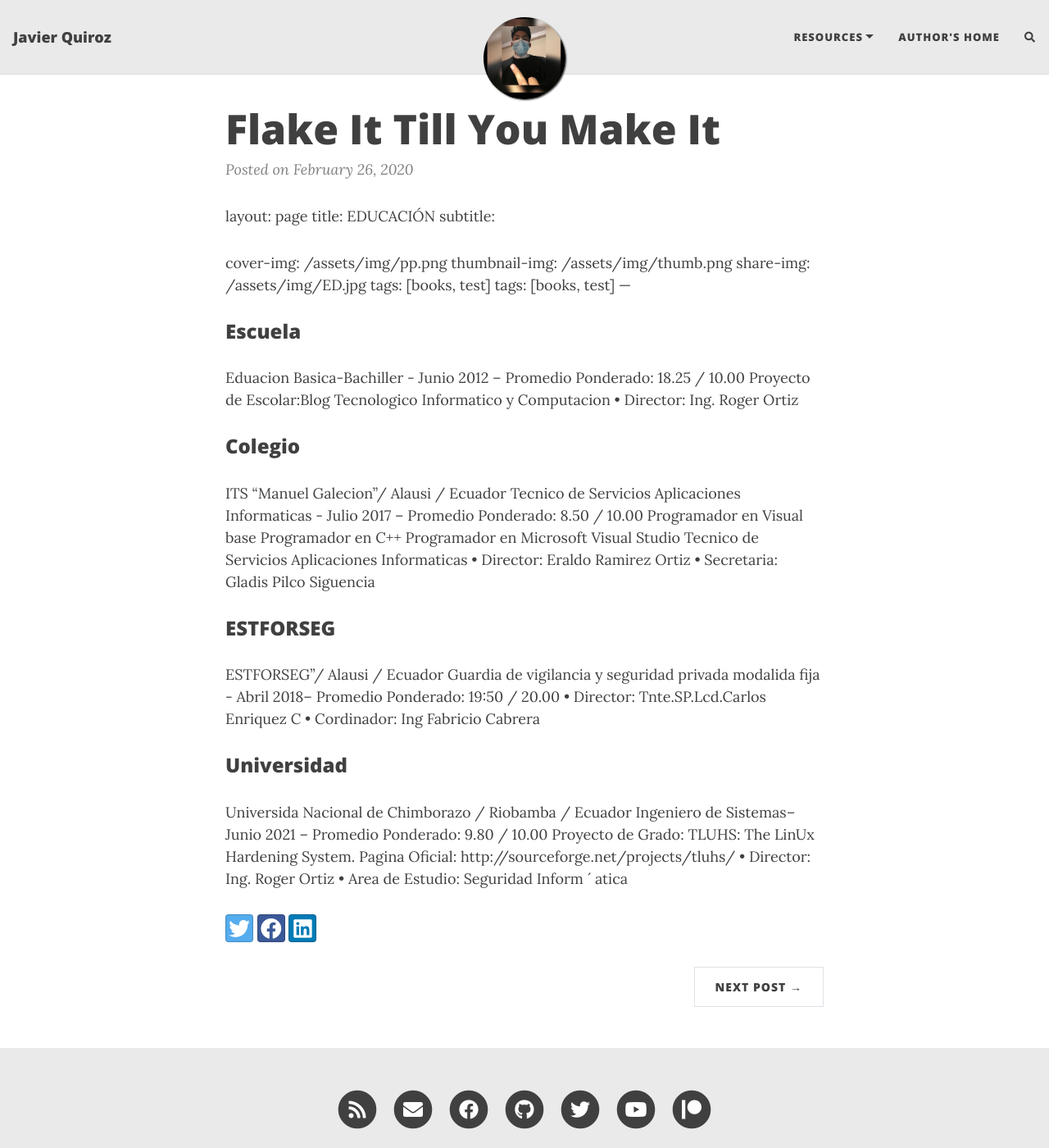
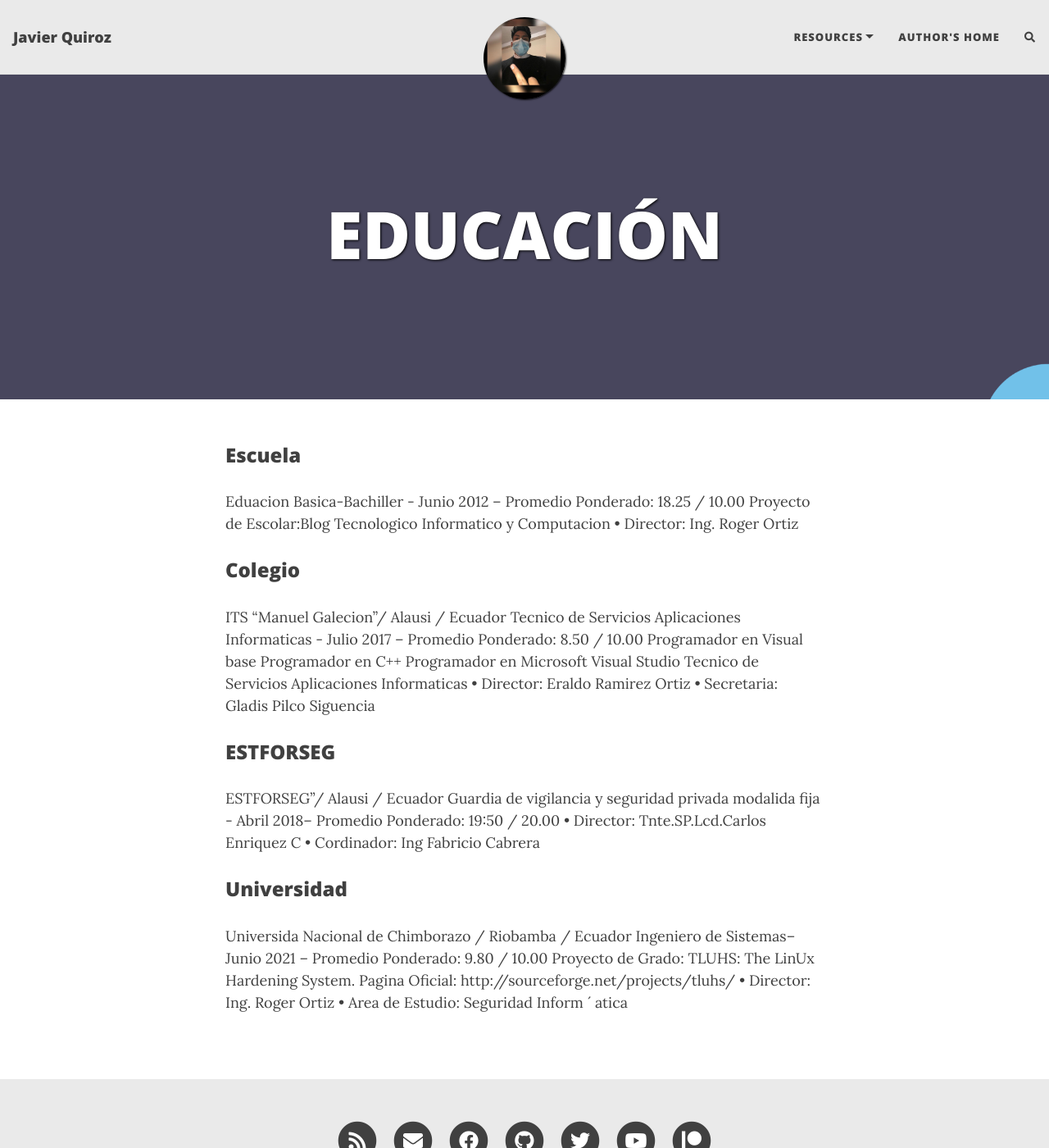
Before and after one commit to Javiz10/Javiz10, a Jekyll site: the page built from _posts/2020-02-26-flake-it-till-you-make-it.md, in a window 1280 px wide and 1400 px high. Shown: the whole window at 82% size. Built offline with Jekyll 4.4.1, drawn with Linux system fonts in a browser that asks for light colours; nearby versions of some CDN libraries; comment, search, counter and statistics services are not loaded.

Commit message:
Update 2020-02-26-flake-it-till-you-make-it.md

```diff
--- a/_posts/2020-02-26-flake-it-till-you-make-it.md
+++ b/_posts/2020-02-26-flake-it-till-you-make-it.md
@@ -1,12 +1,11 @@
-
+---
 layout: page
 title: EDUCACIÓN
 subtitle:
 
 cover-img: /assets/img/pp.png
-thumbnail-img: /assets/img/thumb.png
-share-img: /assets/img/ED.jpg
-tags: [books, test]
+thumbnail-img: /assets/img/ED.jpg
+share-img: /assets/img/pp.png
 tags: [books, test]
 ---
 ### Escuela
```
